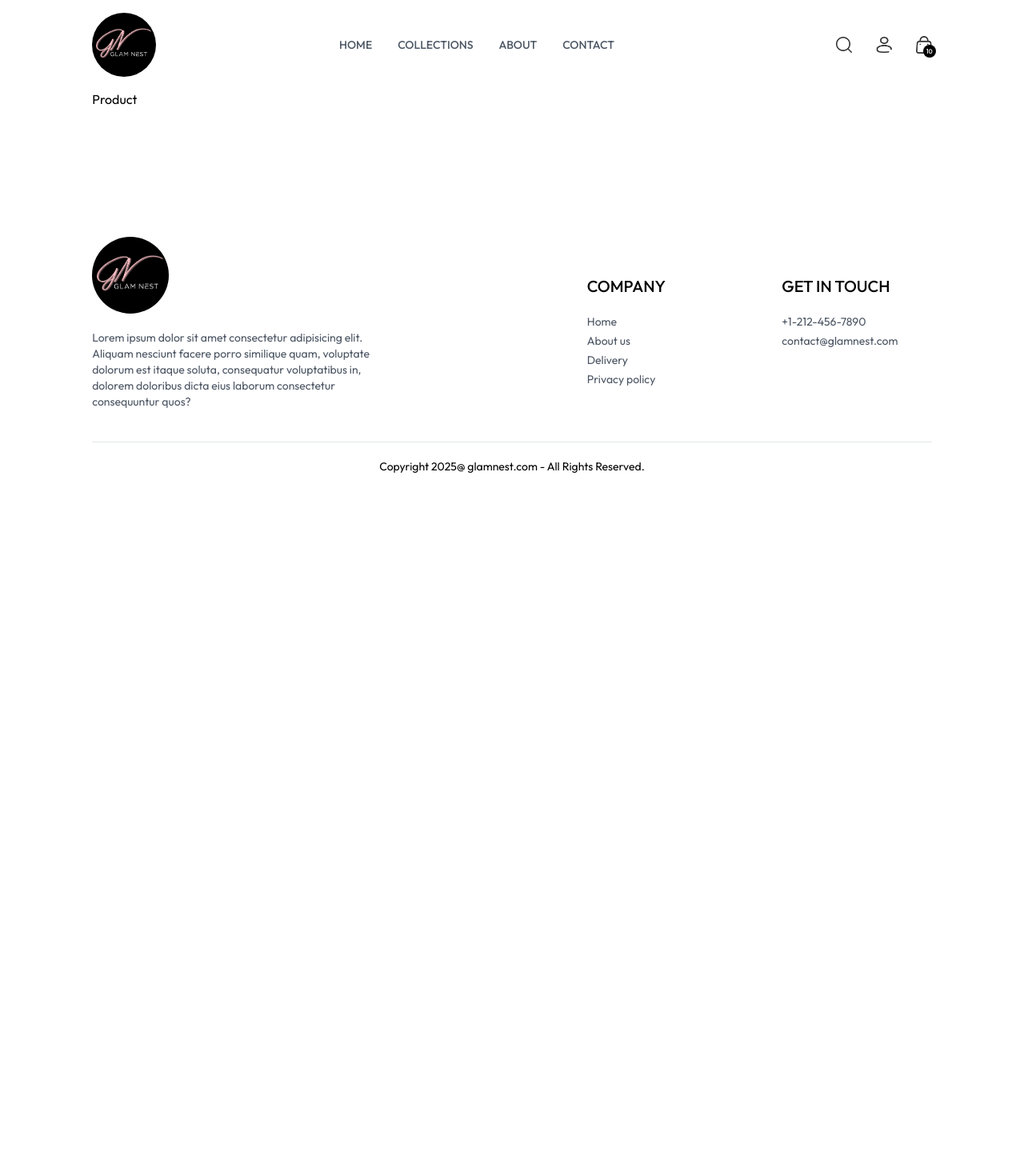
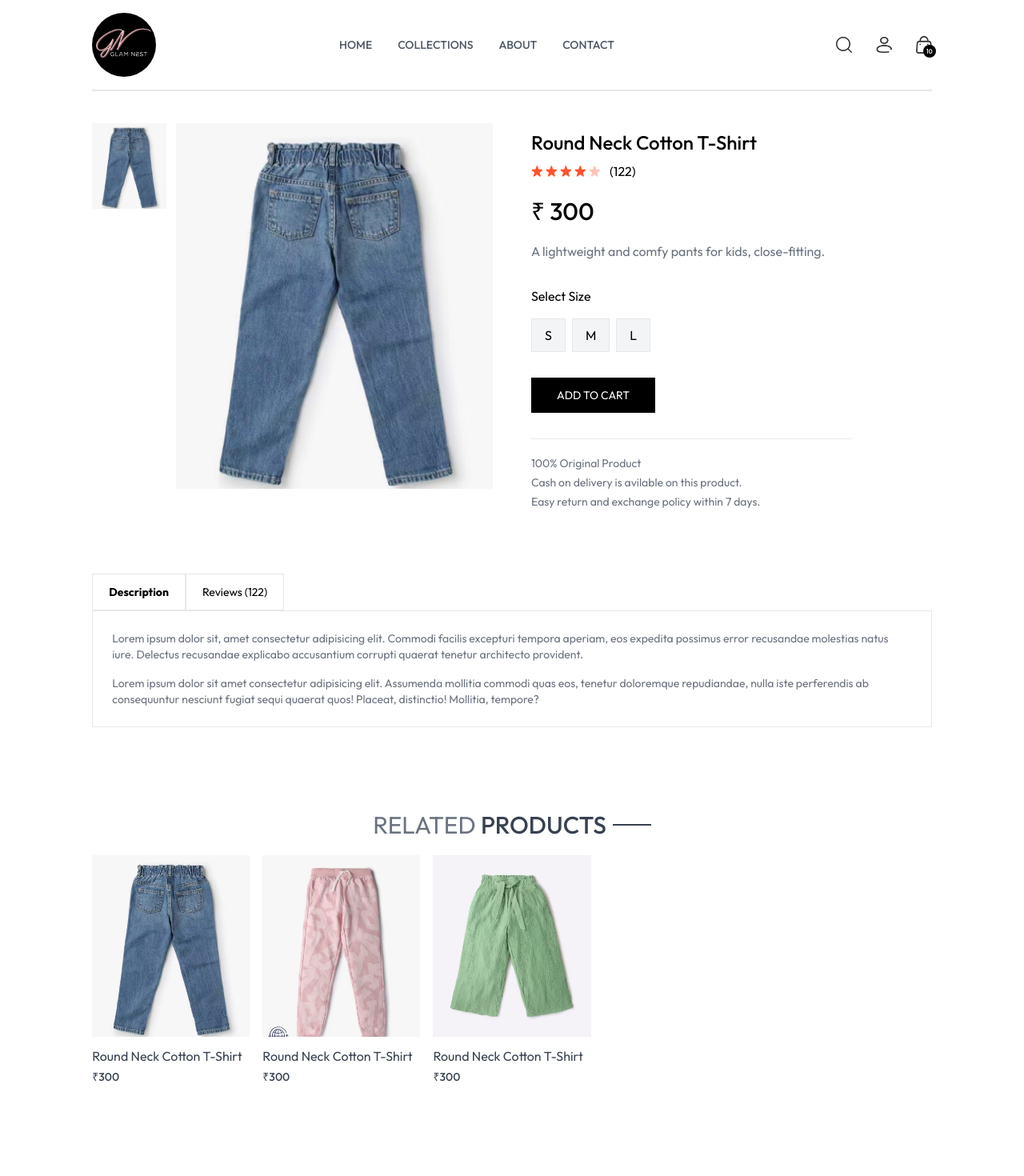
Before and after one commit to Ruchi-codes04/E-Commerce-App, a React (Vite) app in the folder frontend/: page /product/aaa10 in a window 1280 px wide. Shown: the top 1470 px of the page at 80% size. Before the commit the page ends 800 px from the top, so only its background shows below. Built offline with nearby package versions, Linux system fonts and the light colour scheme.

Commit message:
Created the products page

```diff
--- a/frontend/src/App.jsx
+++ b/frontend/src/App.jsx
@@ -27,7 +27,7 @@
         <Route path='/login' element={<Login/>} />
         <Route path='/orders' element={<Orders/>} />
         <Route path='/placeorder' element={<Placeorder/>} />
-        <Route path='/product/:productID' element={<Product/>} />
+        <Route path='/product/:productId' element={<Product/>} />
         <Route path='/about' element={<About/>} />
 
 
--- /dev/null
+++ b/frontend/src/components/RelatedProducts.jsx
@@ -0,0 +1,49 @@
+import React, { useContext, useEffect, useState } from 'react'
+import { ShopContext } from '../context/ShopContext'
+import Title from './Title';
+import ProductItems from './ProductItems';
+
+const RelatedProducts = ( {category,subCategory}) => {
+
+
+    const {products} = useContext(ShopContext);
+    const [related, setRelated] = useState([]);
+
+    useEffect(() => {
+
+        if (products.length > 0 ) {
+
+            let productsCopy = products.slice();
+
+            productsCopy = productsCopy.filter((item)=>category === item.category);
+            productsCopy = productsCopy.filter((item)=>subCategory===item.subCategory);
+
+            setRelated(productsCopy.slice(0,5));
+
+        }
+
+    },[products])
+
+
+
+
+  return (
+    <div className='my-24'>
+
+        <div className="text-center text-3xl py-2">
+            <Title text1={'RELATED'} text2={'PRODUCTS'} />
+        </div>
+
+        <div className="grid grid-cols-2 sm:grid-cols-3 md:grid-cols-4 lg:grid-cols-5 gap-4 gap-y-6">
+            {related.map((item,index)=> (
+                <ProductItems key={index} id={item._id} name={item.name} price={item.price} image={item.image} />
+            ))}
+
+
+        </div>
+
+    </div>
+  )
+}
+
+export default RelatedProducts
--- a/frontend/src/index.css
+++ b/frontend/src/index.css
@@ -17,6 +17,10 @@
     font-style: normal;
   }
 
+  ::-webkit-scrollbar{
+    display:none;
+  }
+
   @media (max-width:640px) {
     a.active{
         background-color: black;
--- a/frontend/src/pages/Product.jsx
+++ b/frontend/src/pages/Product.jsx
@@ -1,9 +1,110 @@
-import React from 'react'
+import React, { useContext, useState, useEffect } from "react";
+import { useParams } from "react-router-dom";
+import { ShopContext } from "../context/ShopContext";
+import { assets } from "../assets/assets";
+import RelatedProducts from "../components/RelatedProducts";
 
 const Product = () => {
-  return (
-    <div>Product</div>
-  )
-}
+  const { productId } = useParams();
+  const { products, currency } = useContext(ShopContext);
+  const [productData, setProductData] = useState(false);
+  const [image, setImage] = useState("");
+  const [size, setSize] = useState('');
 
-export default Product
+  const fetchProductData = async () => {
+    products.map((item) => {
+      if (item._id === productId) {
+        setProductData(item);
+        setImage(item.image[0]);
+        console.log(item);
+        return null;
+      }
+    });
+  };
+
+  useEffect(() => {
+    fetchProductData();
+  }, [productId, products]);
+
+  return productData ? (
+    <div className="border-t-2 pt-10 transition-opacity ease-in duration-500 opacity-100 ">
+      {/* product Data */}
+      <div className="flex gap-12 sm:gap-12 flex-col sm:flex-row">
+        {/* product images */}
+
+        <div className="flex-1 flex flex-col-reverse gap-3 sm:flex-row">
+          <div className="flex sm:flex-col overflow-x-auto sm:overflow-y-scroll justify-between sm:justify-normal sm:w-[18.7%] w-full">
+            {productData.image.map((item, index) => (
+              <img
+                onClick={() => setImage(item)}
+                src={item}
+                key={index}
+                className="w-[24%] sm:w-full sm:mb-3 flex-shrink-0 cursor-pointer"
+                alt=""
+              />
+            ))}
+          </div>
+
+          <div className="w-full sm:w-[80%]">
+            <img className="w-full h-auto" src={image} alt="" />
+          </div>
+        </div>
+
+        {/* -----product info------- */}
+
+        <div className="flex-1">
+          <h1 className="font-medium text-2xl mt-2">{productData.name}</h1>
+          <div className="flex items-center gap-1 mt-2">
+            <img className="w-3.5" src={assets.star_icon} alt="" />
+            <img className="w-3.5" src={assets.star_icon} alt="" />
+            <img className="w-3.5" src={assets.star_icon} alt="" />
+            <img className="w-3.5" src={assets.star_icon} alt="" />
+            <img className="w-3.5" src={assets.star_dull_icon} alt="" />
+            <p className="pl-2">(122)</p>
+          </div>
+          <p className="mt-5 text-3xl font-medium"> {currency} {productData.price}</p>
+          <p className="mt-5 text-gray-500 md:w-4/5">{productData.description}</p>
+          <div className="flex flex-col gap-4 my-8">
+            <p>Select Size</p>
+            <div className="flex gap-2">
+              {productData.sizes.map((item, index) => (
+                <button onClick={() => setSize(item)} className={`border py-2 px-4 bg-gray-100 ${item === size ? 'border-orange-500' : ''}`} key={index} >{item}</button>
+              ))}
+              </div>
+          </div>
+          <button className="bg-black text-white px-8 py-3 text-sm active:bg-gray-700">ADD TO CART</button>
+          <hr className="mt-8 sm:w-4/5" />
+
+          <div className="text-sm text-gray-500 mt-5 flex flex-col gap-1">
+            <p>100% Original Product</p>
+            <p>Cash on delivery is avilable on this product.</p>
+            <p>Easy return and exchange policy within 7 days.</p>
+          </div>
+        </div>
+      </div>
+
+      {/*------description and review section  */}
+
+      <div className="mt-20">
+        <div className="flex">
+          <b className="border px-5 py-3 text-sm">Description</b>
+          <p className="border px-5 py-3 text-sm">Reviews (122)</p>
+        </div>
+
+        <div className="flex flex-col gap-4 border px-6 py-6 text-sm text-gray-500">
+          <p>Lorem ipsum dolor sit, amet consectetur adipisicing elit. Commodi facilis excepturi tempora aperiam, eos expedita possimus error recusandae molestias natus iure. Delectus recusandae explicabo accusantium corrupti quaerat tenetur architecto provident.</p>
+          <p>Lorem ipsum dolor sit amet consectetur adipisicing elit. Assumenda mollitia commodi quas eos, tenetur doloremque repudiandae, nulla iste perferendis ab consequuntur nesciunt fugiat sequi quaerat quos! Placeat, distinctio! Mollitia, tempore?</p>
+        </div>
+      </div>
+
+      {/* related products */}
+       <RelatedProducts category={productData.category} subCategory={productData.subCategory} />
+
+
+    </div>
+  ) : (
+    <div className="opacity-0"></div>
+  );
+};
+
+export default Product;
```
